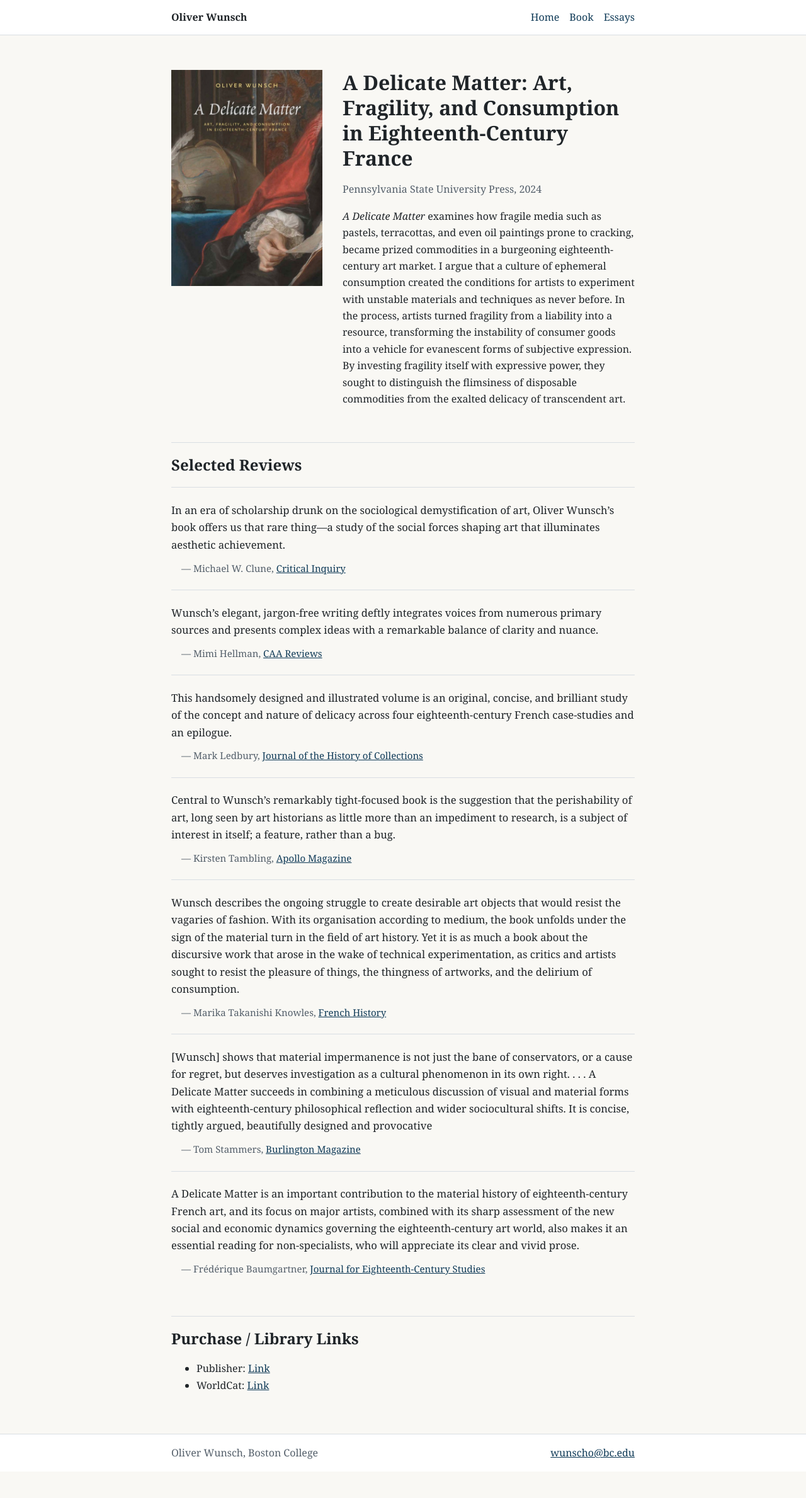
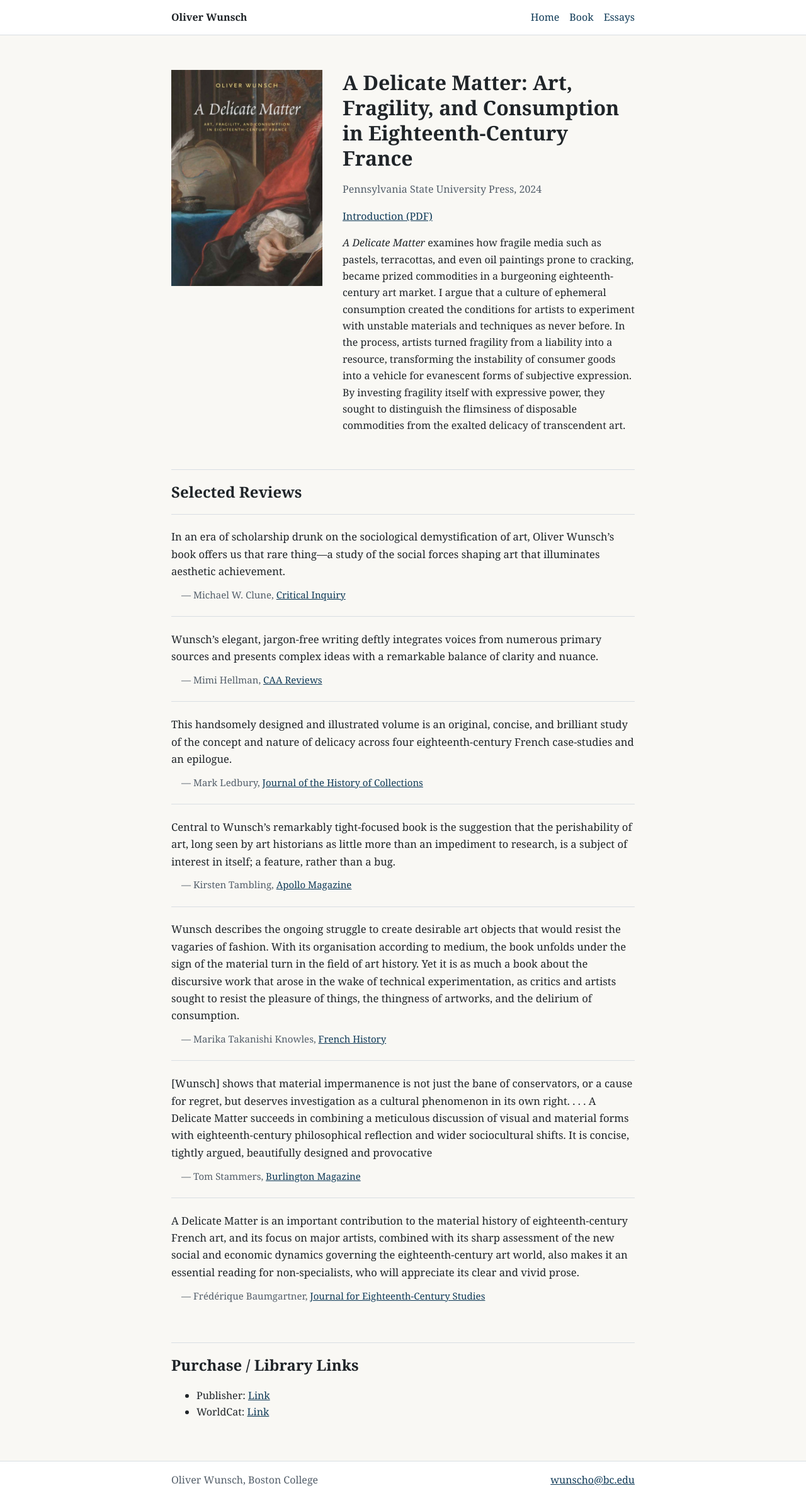
Before and after one commit to owunsch/owunsch.github.io, a Jekyll site: the page built from book.md, in a window 1280 px wide. Shown: the whole page at 63% size. Built offline with Jekyll 4.4.1, drawn with Linux system fonts in a browser that asks for light colours; before the commit the page ends 2336 px from its top, so only the background shows below that.

Commit message:
Book intro link

```diff
--- a/_layouts/book.html
+++ b/_layouts/book.html
@@ -8,6 +8,7 @@ layout: default
   <div class="book-meta">
     <h1>{{ site.book.title }}</h1>
     <p class="book-publine">{{ site.book.publisher }}, {{ site.book.year }}</p>
+    <p class="book-intro-link"><a href="{{ '/assets/pdfs/wunsch-delicate-matter-introduction-2024.pdf' | relative_url }}">Introduction (PDF)</a></p>
     <div class="book-description">
       {% if site.book.description and site.book.description != "" %}
         {{ site.book.description | markdownify }}
--- a/assets/css/main.css
+++ b/assets/css/main.css
@@ -127,6 +127,10 @@ h1 {
 
 .book-publine {
   color: var(--muted);
+}
+
+.book-intro-link {
+  margin: 0.85rem 0;
 }
 
 .book-meta > p {
```
Also changed, not shown: 1 other file.
